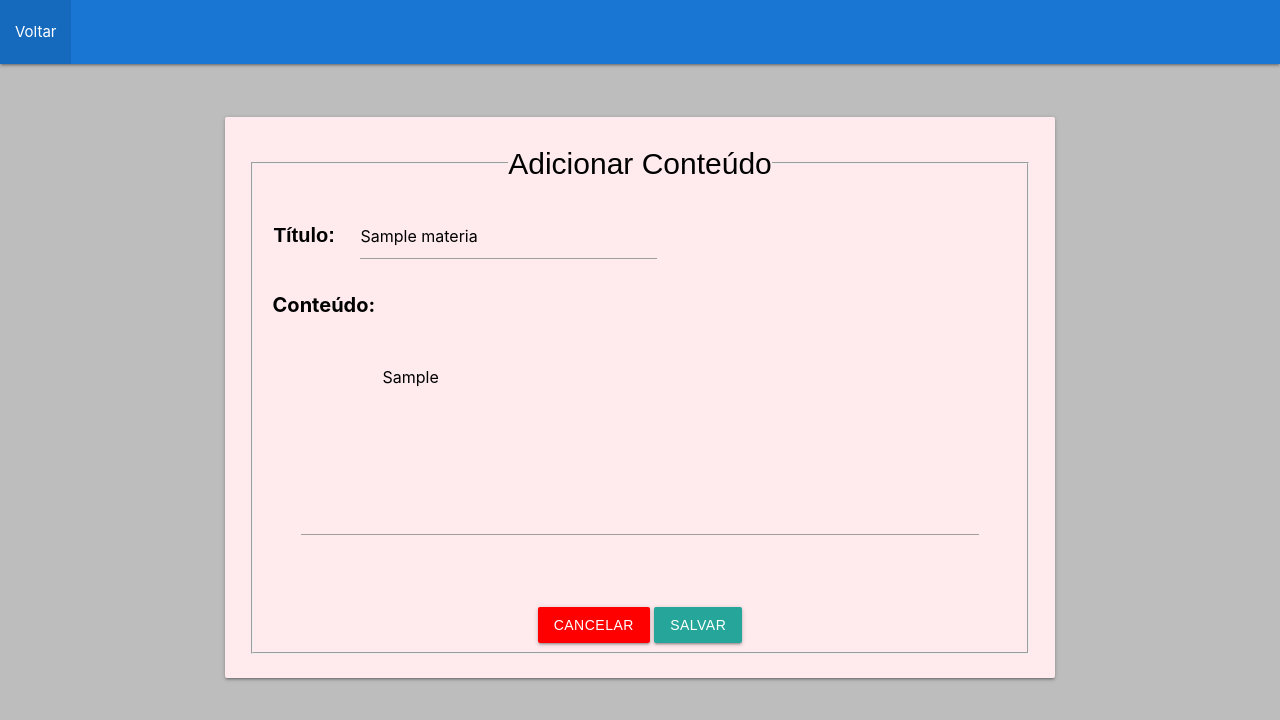
After one commit to Mauriciovaz/TCC-Maur-cio, a PHP site: page /users/form_atualizar.php?id=1 in a window 1280 px wide. The commit adds this page. Shown: the top 720 px of the page. Run offline with PHP 8.4, Linux system fonts and the light colour scheme; tables that the repository leaves empty hold one stand-in row (values such as "Sample post"); some libraries are stand-ins or nearby versions.

Commit message:
CRUD conteúdo

```diff
--- /dev/null
+++ b/users/form_atualizar.php
@@ -0,0 +1,76 @@
+<!DOCTYPE html>
+<html>
+<head>
+  <title>Adicionar conteúdo</title>
+  <meta charset="utf-8">
+  <script type="text/javascript" src="../js/jquery-3.4.1.js"> </script>
+    <script type="text/javascript" src="../js/materialize.min.js"></script>
+   <link href="https://fonts.googleapis.com/icon?family=Material+Icons" rel="stylesheet">
+    <link type="text/css" rel="stylesheet" href="../css/materialize.min.css"  media="screen,projection"/>
+    <link rel="stylesheet" type="text/css" href="../design/layout.css">
+
+</head>
+<body>
+<?php
+
+   include "../bd.php";
+   $id = $_GET['id'];
+   $sql = "SELECT * FROM materia WHERE id=$id";
+   $resultado = mysqli_query($conexao,$sql);
+   $linha = mysqli_fetch_array($resultado);
+   mysqli_close($conexao);
+?>
+<nav>
+    <div class="nav-wrapper #1976d2 blue darken-2">
+      <ul id="nav-mobile" class="left hide-on-med-and-down">
+        <li><a href="pagina_professor.php">Voltar</a></li>
+      </ul>
+    </div>
+  </nav>
+  <br>
+  <br>
+<div class="row">
+    <div class="col s12 m8 push-m2">
+      <div class="card #ffebee red lighten-5">
+        <div class="card-content white-text">
+        <fieldset>
+          <legend style="font-family: arial; font-size: 30px; color: black;" align="center">Adicionar Conteúdo</legend>
+          <br>
+          <form action="../actions/atualizar_conteudo.php" method="POST">
+          <input type="hidden" name="id" value="<?php echo $linha['id'];?>">
+          <div style="margin-left: 10px; color: black; font-size: 20px; font-family: arial; font-weight: bold;">Título:
+          <input type="text" name="titulo" style="width: 40%; margin-left: 20px;" maxlength="100" minlength="1" value="<?php echo $linha['titulo'];?>" required>
+          </div>
+
+          <br>
+                 <div class="row">
+                  <div style="color: black; margin-left: 20px; font-size: 20px; font-weight: bold;">Conteúdo:
+                  </div>
+                  <div class="input-field col s12">
+                  <center>
+                  <textarea id="conteudo" class="materialize-textarea" style="width: 90%; text-align: left; height: 200px;" name="conteudo" maxlength="10000" minlength="1" required>
+
+                  <?php echo $linha['conteudo']; ?>
+
+                  </textarea>
+                  </div>
+                </center>
+               </div>
+               <script src="../ckeditor/ckeditor.js" charset="utf-8"> </script>
+              <script>
+                CKEDITOR.replace('conteudo');
+              </script>
+          <br>
+          <center>
+          <a href="lista_conteudo.php" class="btn" style="background-color: red;"> Cancelar</a>
+          <input type="submit" name="salvar" class="btn" value="salvar">
+          </center>
+          </form>
+         </fieldset>
+        </div>
+      </div>
+    </div>
+  </div>
+
+</body>
+</html>
--- a/users/materia.php
+++ b/users/materia.php
@@ -51,6 +51,7 @@
                </script>
           <br>
           <center>
+          <a href="pagina_professor.php" class="btn" style="background-color: red;"> Cancelar</a>
           <input type="submit" name="salvar" class="btn" value="salvar">
           </center>
           </form>
--- a/users/pagina_professor.php
+++ b/users/pagina_professor.php
@@ -46,6 +46,7 @@ $resultFoto = $dados['foto'];
       </ul>
       <ul class="right hide-on-med-and-down">
         <li><a href="materia.php">Adicionar conteúdo</a></li>
+        <li><a href="lista_conteudo.php"> Lista de conteúdo</a></li>
       </ul>
 
     </div>
@@ -140,7 +141,7 @@ $resultFoto = $dados['foto'];
 
             <br>
             <br>
-            <div style="margin-left: 10px; height: 20px; font-size: 12px; text-align: justify; margin-right: 10px; font-weight: bold;">
+            <div style="margin-left: 10px; height: 20px; font-size: 13px; text-align: justify; margin-right: 10px;">
             <?php
             $text = explode(" ", $linha['conteudo']);
             for ($i=0; $i <= 30; $i++) {
```
Also changed, not shown: actions/atualizar_conteudo.php (added, +36 -0 lines), actions/excluir_conteudo.php (added, +23 -0 lines), users/lista_conteudo.php (added, +57 -0 lines), users/atualizar.png (added), users/deletar.png (added), 4 other files.
